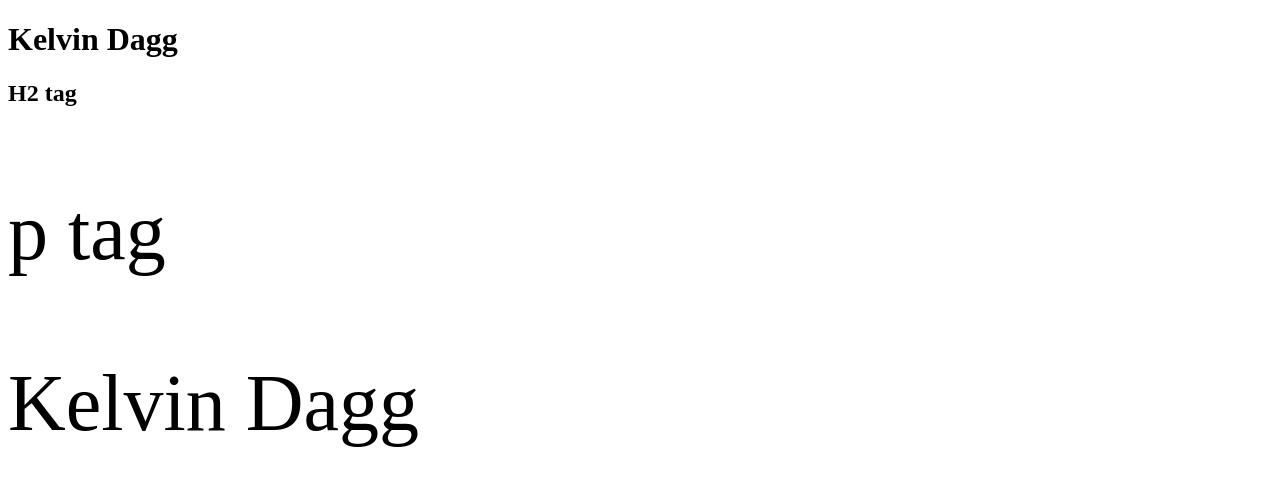
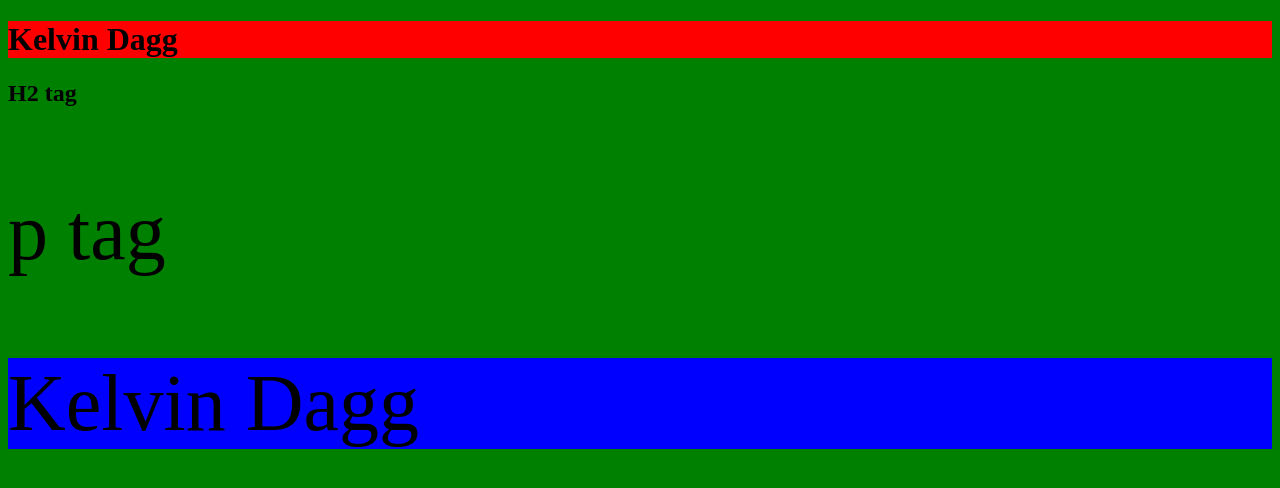
Before and after one commit to KelvinDagg/KelvinDagg.github.io, a plain HTML site: page index.html in a window 1280 px wide. Drawn offline with Linux system fonts and the light colour scheme.

Commit message:
Updated Background Colors

```diff
--- a/css/stylesheet.css
+++ b/css/stylesheet.css
@@ -1,3 +1,15 @@
 p {
   font-size: 5em;
 }
+
+header {
+  background-color: red;
+}
+
+footer {
+  background-color: blue;
+}
+
+body {
+  background-color: green;
+}
```
